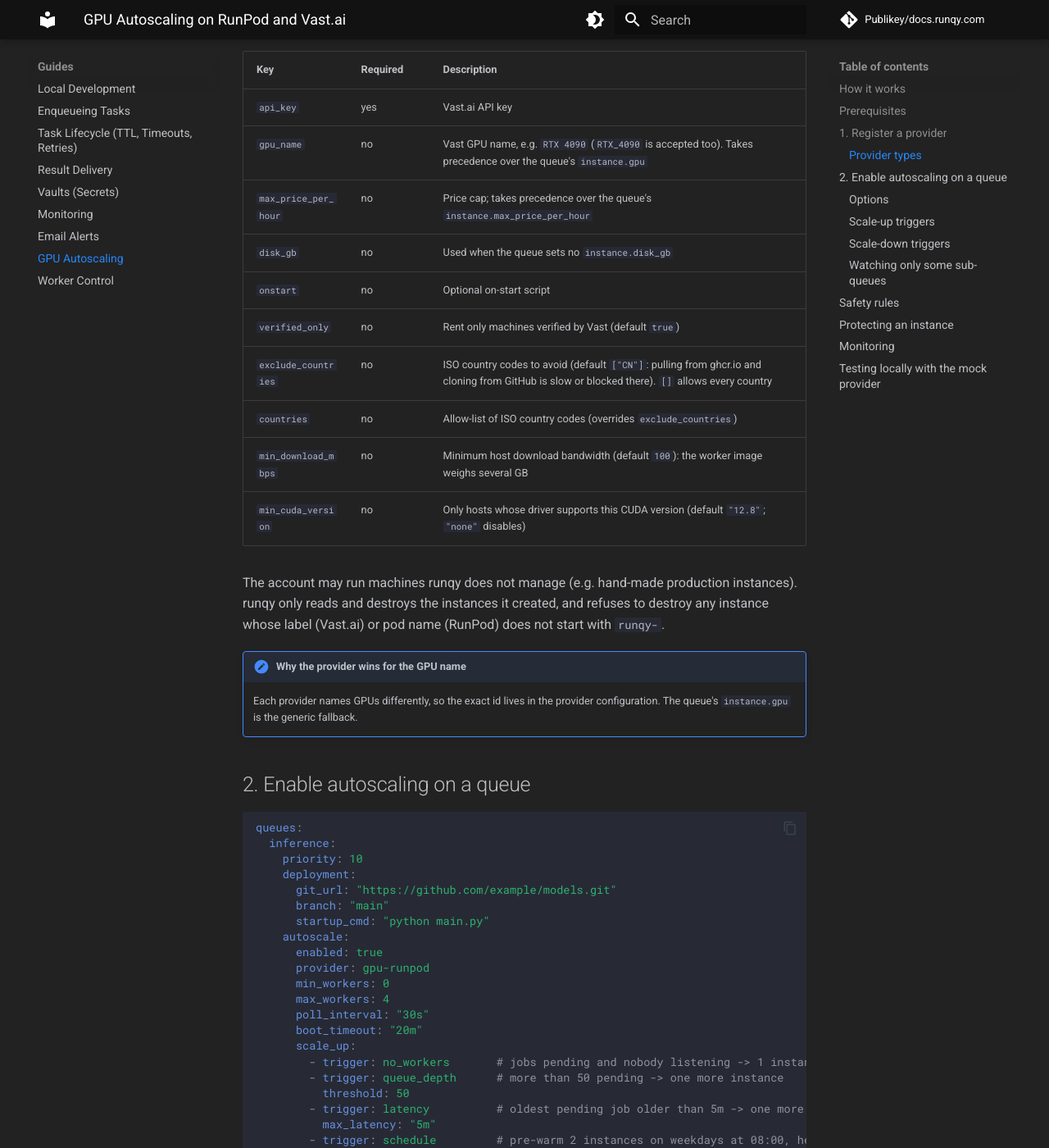
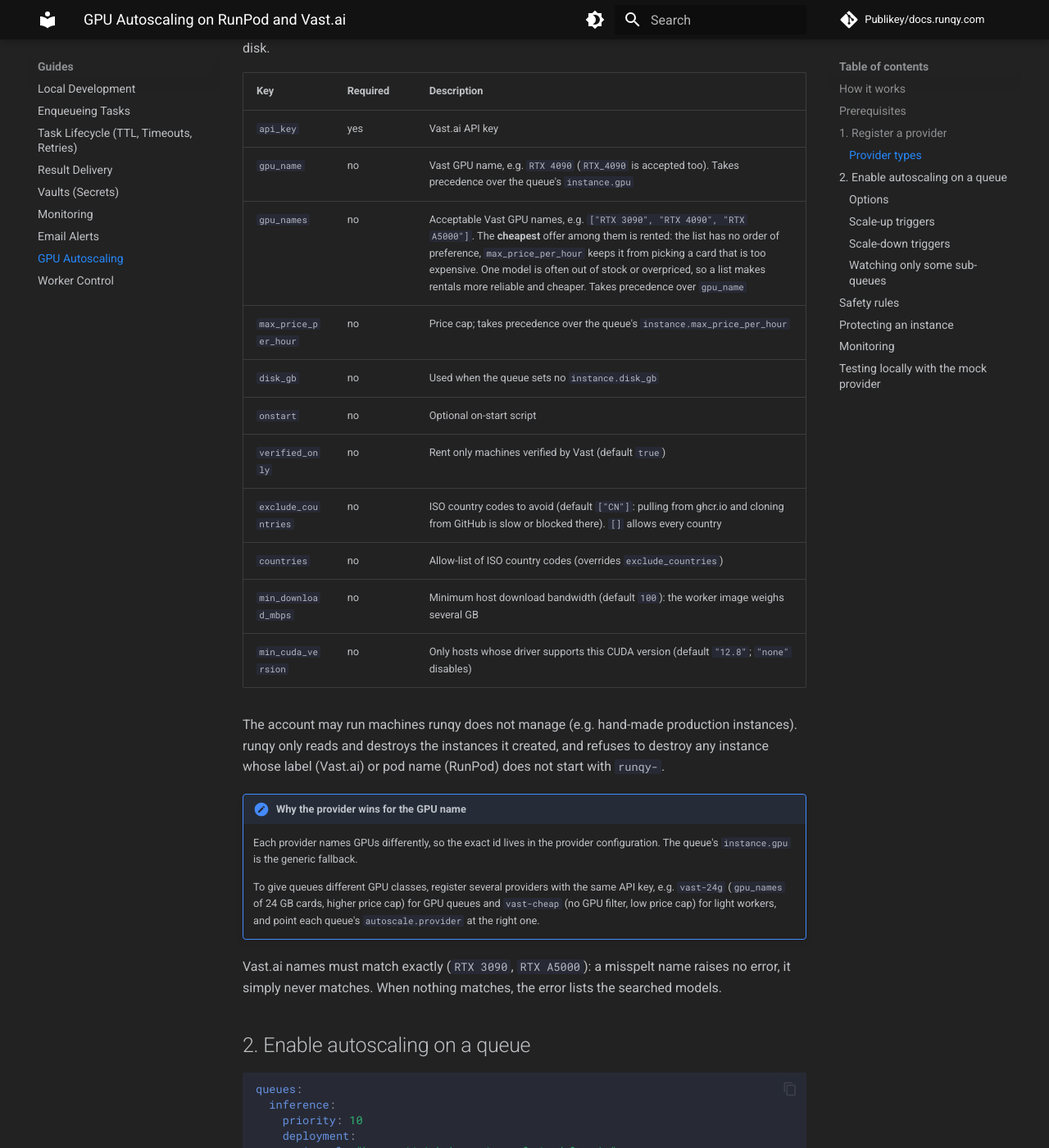
Before and after one commit to Publikey/docs.runqy.com, an MkDocs documentation site: the page built from docs/guides/autoscaling.md, in a window 1280 px wide and 1400 px high, scrolled down 2754 px. Shown: the whole window at 82% size. Built offline with MkDocs 1.6.1 and Material for MkDocs 9.7.7, drawn with Linux system fonts in a browser that asks for light colours; comment, search, counter and statistics services are not loaded; some of the changed text lies outside the part shown.

Commit message:
docs(autoscaling): Vast.ai gpu_names, rented GPU and price
Co-Authored-By: Claude Opus 5.5 <noreply@anthropic.com>

```diff
--- a/docs/guides/autoscaling.md
+++ b/docs/guides/autoscaling.md
@@ -88,12 +88,13 @@ your triggers. You can play the rented machine yourself by starting a worker wit
 | `volume_in_gb`, `volume_mount_path` | no | Optional persistent volume. None by default (RunPod would otherwise create and bill a 20 GB volume) |
 | `min_cuda_version` | no | Restrict hosts to CUDA versions from this one up to `13.0` (off by default: RunPod matches exact versions and its API stops at 13.0, so recent hosts on CUDA 13.1+ would be excluded) |
 
-**`vastai`** — Vast.ai marketplace: rents the **cheapest offer** matching the GPU, price and disk.
+**`vastai`** — Vast.ai marketplace: rents the **cheapest offer** matching the GPU models, price and disk.
 
 | Key | Required | Description |
 |-----|----------|-------------|
 | `api_key` | yes | Vast.ai API key |
 | `gpu_name` | no | Vast GPU name, e.g. `RTX 4090` (`RTX_4090` is accepted too). Takes precedence over the queue's `instance.gpu` |
+| `gpu_names` | no | Acceptable Vast GPU names, e.g. `["RTX 3090", "RTX 4090", "RTX A5000"]`. The **cheapest** offer among them is rented: the list has no order of preference, `max_price_per_hour` keeps it from picking a card that is too expensive. One model is often out of stock or overpriced, so a list makes rentals more reliable and cheaper. Takes precedence over `gpu_name` |
 | `max_price_per_hour` | no | Price cap; takes precedence over the queue's `instance.max_price_per_hour` |
 | `disk_gb` | no | Used when the queue sets no `instance.disk_gb` |
 | `onstart` | no | Optional on-start script |
@@ -110,6 +111,14 @@ whose label (Vast.ai) or pod name (RunPod) does not start with `runqy-`.
 !!! note "Why the provider wins for the GPU name"
     Each provider names GPUs differently, so the exact id lives in the provider configuration.
     The queue's `instance.gpu` is the generic fallback.
+
+    To give queues different GPU classes, register several providers with the same API key,
+    e.g. `vast-24g` (`gpu_names` of 24 GB cards, higher price cap) for GPU queues and
+    `vast-cheap` (no GPU filter, low price cap) for light workers, and point each queue's
+    `autoscale.provider` at the right one.
+
+Vast.ai names must match exactly (`RTX 3090`, `RTX A5000`): a misspelt name raises no error, it
+simply never matches. When nothing matches, the error lists the searched models.
 
 ## 2. Enable autoscaling on a queue
 
@@ -292,7 +301,7 @@ as-231d…      inference  gpu-runpod  running  a1b2c3:7        false      $0.41
 The dashboard's **Autoscaling** page shows the same, plus provider management. Instance states:
 `provisioning` → `booting` → `running` → `draining` → `terminated`, or `failed` (with the reason in
 its metadata). `booting` means the provider reports the machine up but no worker has registered
-yet (image pull, dependency install). Costs are estimated from `max_price_per_hour` and the time each instance was alive.
+yet (image pull, dependency install). `runqy autoscale status` and the dashboard show the GPU actually rented and its hourly price, as reported by the provider (RunPod: the pod's price, Savings Plans included; Vast.ai: the rented offer). Costs are that price times the time each instance was alive; the queue's `instance.max_price_per_hour` is only used for providers that report no price.
 
 Pair autoscaling with [alerts](alerting.md): the `autoscale_failure` rule emails you when
 provisioning fails or an instance is destroyed for failure.
```
